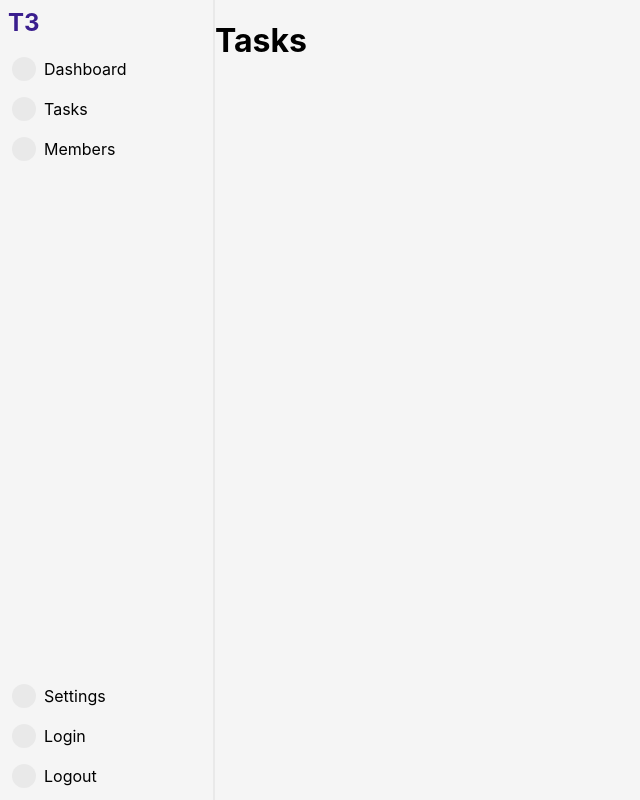
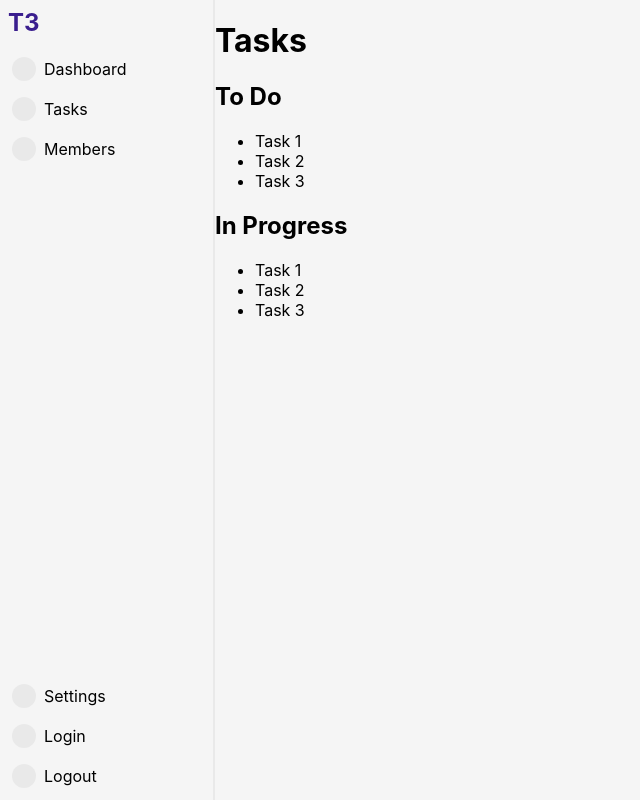
Before and after one commit to lxndrbukin/t3, a React (Create React App) app in the folder client/: page /tasks in a window 1280 px wide. Shown: the whole page, without its empty margins (0-640 px from the left). Built offline with nearby package versions, Linux system fonts and the light colour scheme; no server answers.

Commit message:
Create Tasks component and add to router. Working on initial mockup

```diff
--- /dev/null
+++ b/client/src/components/Tasks/Tasks.tsx
@@ -0,0 +1,44 @@
+import { useEffect, useState } from 'react';
+import { useNavigate } from 'react-router-dom';
+import { useSelector } from 'react-redux';
+import { RootState } from '../../store';
+
+export default function Tasks() {
+  const { isLoggedIn } = useSelector((state: RootState) => state.session);
+  const [authChecked, setAuthChecked] = useState<boolean>(false);
+
+  const navigate = useNavigate();
+
+  // useEffect(() => {
+  //   if (isLoggedIn === undefined) return;
+  //   if (!isLoggedIn) {
+  //     navigate('/auth', { replace: true });
+  //   }
+  //   setAuthChecked(true);
+  // }, [isLoggedIn, navigate]);
+
+  // if (!authChecked) return <div>Loading...</div>;
+  return (
+    <div className='tasks-board'>
+      <h1>Tasks</h1>
+      <div className='tasks-lists'>
+        <div className='tasks-list'>
+          <h2>To Do</h2>
+          <ul>
+            <li>Task 1</li>
+            <li>Task 2</li>
+            <li>Task 3</li>
+          </ul>
+        </div>
+        <div className='tasks-list'>
+          <h2>In Progress</h2>
+          <ul>
+            <li>Task 1</li>
+            <li>Task 2</li>
+            <li>Task 3</li>
+          </ul>
+        </div>
+      </div>
+    </div>
+  );
+}
--- /dev/null
+++ b/client/src/components/Tasks/assets/styles.scss
@@ -0,0 +1,9 @@
+@import '../../../assets/variables.scss';
+
+.tasks-board {
+  display: flex;
+  flex-direction: row;
+  justify-content: space-between;
+  width: 100%;
+  height: 100%;
+}
--- a/client/src/router/index.tsx
+++ b/client/src/router/index.tsx
@@ -2,6 +2,7 @@ import { createBrowserRouter } from 'react-router-dom';
 import App from '../App';
 import Auth from '../components/Auth/Auth';
 import Dashboard from '../components/Dashboard/Dashboard';
+import Tasks from '../components/Tasks/Tasks';
 
 export const router = createBrowserRouter([
   {
@@ -18,7 +19,7 @@ export const router = createBrowserRouter([
       },
       {
         path: '/tasks',
-        element: <h1>Tasks</h1>,
+        element: <Tasks />,
       },
       {
         path: '/members',
```
